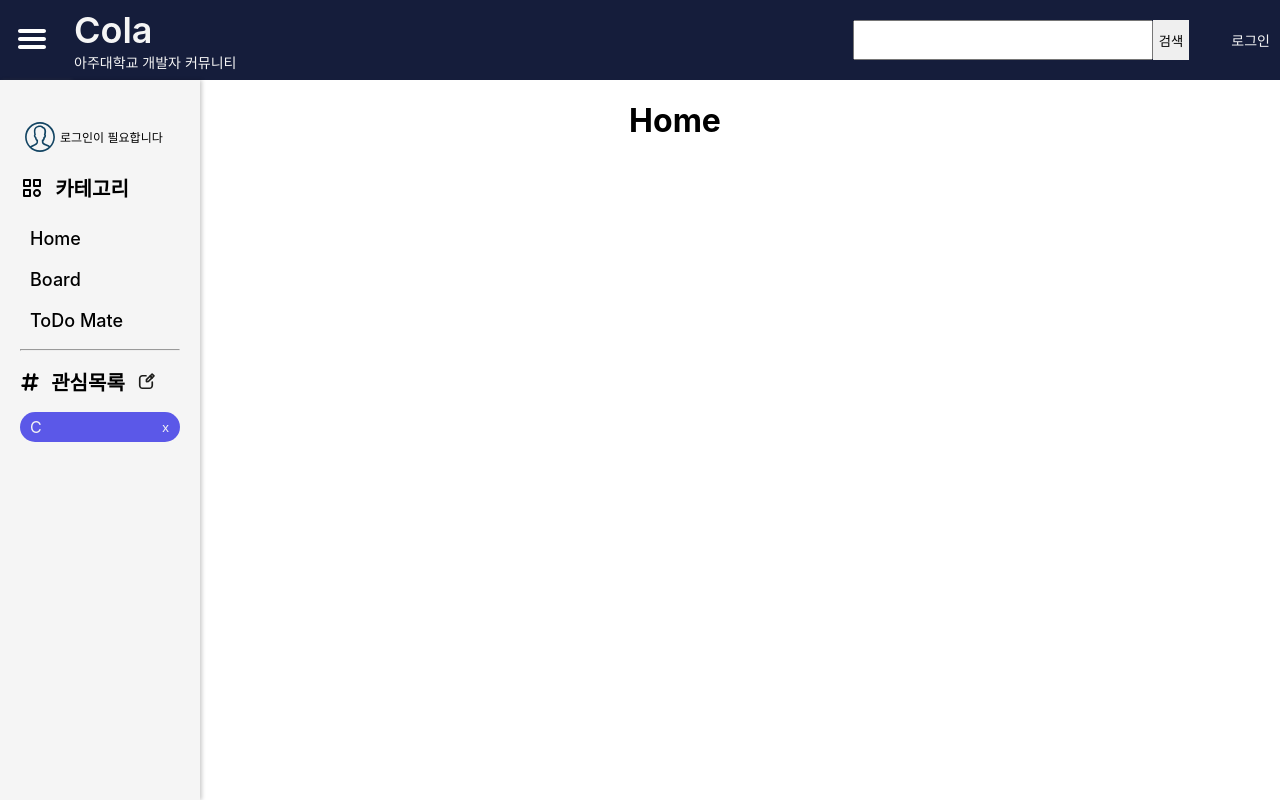
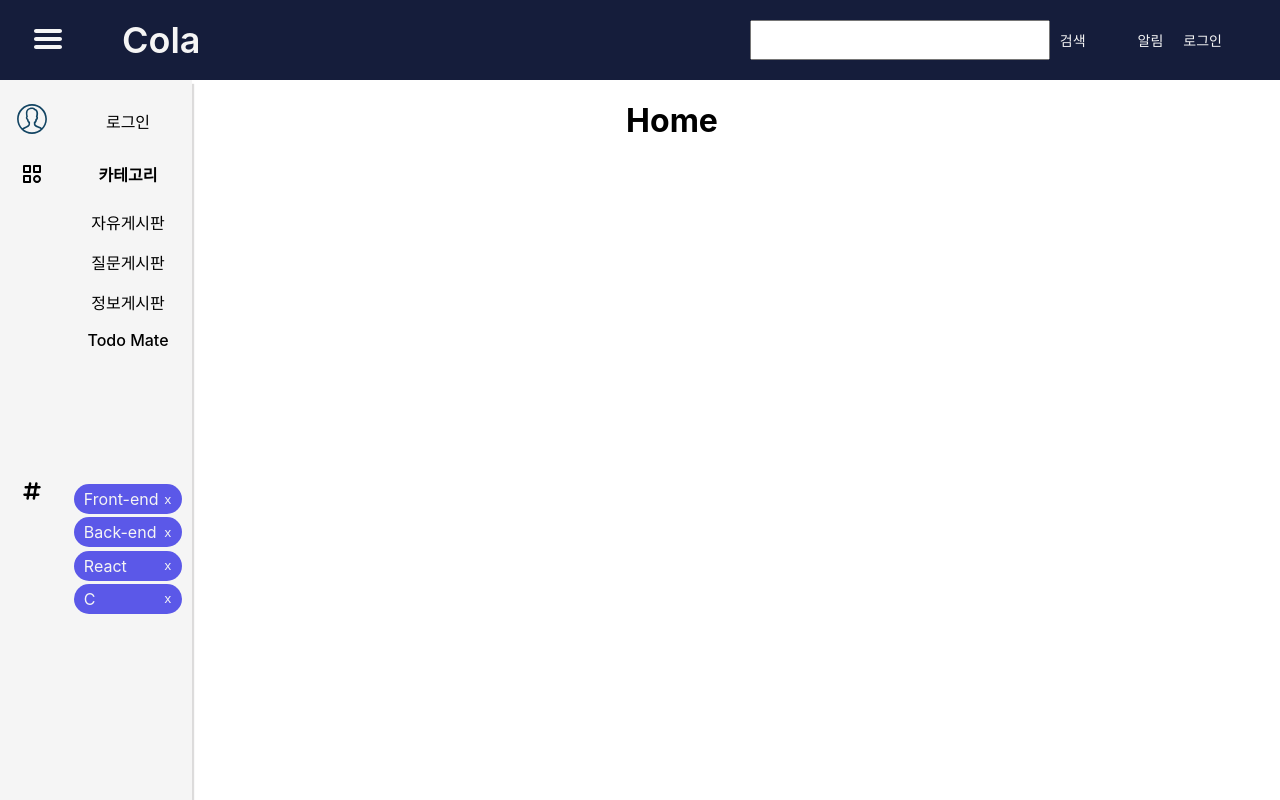
Before and after one commit to Coreight98/Cola_Web, a Next.js app: page / in a window 1280 px wide. Both pictures are taken after a click on the button 32 px from the left and 40 px from the top of the page. Built offline with nearby package versions, Linux system fonts and the light colour scheme.

Commit message:
refactor: modify Sidebar and Header structure
리코일 atom을 사용하였던 사이드바 관리를 props로 관리하도록 구조 변경=

```diff
--- a/src/components/Layout.tsx
+++ b/src/components/Layout.tsx
@@ -1,21 +1,20 @@
 import { ReactChild, ReactChildren } from 'react';
 
-import Header from '@molecules/header';
-import SideBar from '@molecules/sidebar';
+import Navigation from './organisms/Navigation';
 
 export default function Layout({ children }: { children: ReactChild | ReactChildren }) {
   return (
     <>
-      <Header />
-      <SideBar />
+      <Navigation />
       <div className="children">{children}</div>
       <style jsx>
         {`
           .children {
             display: flex;
             justify-content: center;
-            padding-left: 70px;
-            transition: 0.3s ease-in-out;
+            padding-top: 5rem;
+            padding-left: 4rem;
+            transition: 0.2s ease-in-out;
           }
         `}
       </style>
--- a/src/components/atoms/sidebar/index.ts
+++ /dev/null
@@ -1,6 +0,0 @@
-import { atom } from 'recoil';
-
-export const sideBarState = atom({
-  key: 'sidebar',
-  default: false,
-});
--- a/src/components/molecules/header/index.tsx
+++ b/src/components/molecules/header/index.tsx
@@ -1,41 +1,40 @@
+import { Dispatch, SetStateAction } from 'react';
+
 import { useRouter } from 'next/router';
-import { useRecoilState } from 'recoil';
 
-import { Container, TitleWrapper, MenuWrapper, MenuBtn, Title, SubTitle, HeaderBtn } from './styles';
+import { Container, TitleWrapper, MenuBtn, Title, HeaderBtn } from './styles';
 
 import MenuIcon from '@assets/icon/menu.svg';
-import { sideBarState } from '@components/atoms/sidebar';
 
-const Header = () => {
+export interface IHeader {
+  setSidebar: Dispatch<SetStateAction<boolean>>;
+}
+
+const Header = ({ setSidebar }: IHeader) => {
   const router = useRouter();
-
-  const [sidebar, setSideBar] = useRecoilState(sideBarState);
 
   return (
     <Container>
-      <div style={{ display: 'flex' }}>
-        <MenuBtn type="button" onClick={() => setSideBar(!sidebar)}>
-          <MenuIcon fill="#ffffff" />
+      <TitleWrapper>
+        <MenuBtn onClick={() => setSidebar((prev: boolean) => !prev)}>
+          <MenuIcon fill="#f5f5f5" />
         </MenuBtn>
-        <TitleWrapper>
-          <Title onClick={() => router.push('/')}>Cola</Title>
-          <SubTitle>아주대학교 개발자 커뮤니티</SubTitle>
-        </TitleWrapper>
-      </div>
-      <MenuWrapper>
-        {/* SearchBar Component */}
+        <Title>Cola</Title>
+      </TitleWrapper>
+      <div style={{ display: 'flex', margin: '0 2rem', justifyContent: 'space-around' }}>
         <div style={{ display: 'flex', margin: '0 2rem' }}>
           <input type="text" name="" id="" style={{ width: '300px', height: '40px' }} />
-          <button type="button" style={{ border: 'none' }}>
+          <HeaderBtn type="button" style={{ border: 'none' }}>
             검색
-          </button>
+          </HeaderBtn>
         </div>
+        <HeaderBtn>알림</HeaderBtn>
         {router.route !== '/signIn' && (
           <HeaderBtn type="button" onClick={() => router.push('/signIn')}>
             로그인
           </HeaderBtn>
         )}
-      </MenuWrapper>
+      </div>
     </Container>
   );
 };
--- a/src/components/molecules/header/styles.tsx
+++ b/src/components/molecules/header/styles.tsx
@@ -1,9 +1,11 @@
 import styled from '@emotion/styled';
 
 const Container = styled.div`
-  width: 100%;
-  height: 80px;
+  width: 100vw;
+  height: 5rem;
+  padding: 0 1rem;
   display: flex;
+  flex-direction: row;
   justify-content: space-between;
   align-items: center;
   background: #151d3b;
@@ -11,7 +13,9 @@ const Container = styled.div`
 `;
 const TitleWrapper = styled.div`
   display: flex;
-  flex-direction: column;
+  flex-direction: row;
+  align-items: center;
+  gap: 2rem;
 `;
 const MenuWrapper = styled.div`
   display: flex;
--- a/src/components/molecules/sidebar/index.tsx
+++ b/src/components/molecules/sidebar/index.tsx
@@ -1,13 +1,13 @@
 import { useRouter } from 'next/router';
-import { useRecoilValue } from 'recoil';
+import { useRecoilState, useRecoilValue } from 'recoil';
 
 import {
-  SimpleContainer,
   Container,
+  SidebarIconContainer,
+  SidebarTextContainer,
   ProfileWrapper,
-  Username,
-  SingInText,
-  CategoryTitle,
+  CategoryWrapper,
+  SidebarItem,
   CategoryItem,
 } from './styles';
 
@@ -18,17 +18,104 @@ import UserDefault from '@assets/icon/user_default.svg';
 import { sideBarState } from '@atoms/sidebar';
 import HashtagChip from '@components/atoms/hashtagChip';
 
-const SideBar = () => {
+const categories = [
+  {
+    id: 1,
+    title: '자유게시판',
+    link: '/board',
+  },
+  {
+    id: 2,
+    title: '질문게시판',
+    link: '/board',
+  },
+  {
+    id: 3,
+    title: '정보게시판',
+    link: '/board',
+  },
+  {
+    id: 4,
+    title: 'Todo Mate',
+    link: '/todomate',
+  },
+];
+const hashtags = [
+  {
+    id: 11,
+    title: 'Front-end',
+  },
+  {
+    id: 12,
+    title: 'Back-end',
+  },
+  {
+    id: 13,
+    title: 'React',
+  },
+  {
+    id: 14,
+    title: 'C',
+  },
+];
+
+export interface ISidebar {
+  sidebar: boolean;
+}
+const SideBar = ({ sidebar }: ISidebar) => {
   const router = useRouter();
-  const isSideBarOpen = useRecoilValue(sideBarState);
 
   return (
     <>
-      <Container isSideBarOpen={isSideBarOpen}>
+      <Container>
+        <SidebarIconContainer>
+          <ProfileWrapper>
+            <SidebarItem>
+              <UserDefault width="40px" height="40px" />
+            </SidebarItem>
+          </ProfileWrapper>
+          <CategoryWrapper>
+            <CategoryIcon />
+          </CategoryWrapper>
+          <CategoryWrapper>
+            <HashtagIcon width="20px" height="20px" />
+          </CategoryWrapper>
+        </SidebarIconContainer>
+        <SidebarTextContainer sidebar={sidebar}>
+          <ProfileWrapper onClick={() => router.push('/signIn')}>
+            <SidebarItem>로그인</SidebarItem>
+          </ProfileWrapper>
+          <CategoryWrapper>
+            <h4 style={{ padding: 0, margin: 0, marginBottom: '1rem' }}>카테고리</h4>
+            {categories.map((category) => (
+              <CategoryItem key={category.id} onClick={() => router.push(category.link)}>
+                {category.title}
+              </CategoryItem>
+            ))}
+          </CategoryWrapper>
+          <CategoryWrapper>
+            <section style={{}}>
+              {hashtags.map((hashtag) => (
+                <HashtagChip
+                  key={hashtag.id}
+                  title={hashtag.title}
+                  size="full"
+                  onClick={() => {
+                    console.log('onClick Category chip');
+                  }}
+                  onRemoveChip={() => {
+                    console.log('onRemove Chip');
+                  }}
+                />
+              ))}
+            </section>
+          </CategoryWrapper>
+        </SidebarTextContainer>
+      </Container>
+      {/* <Container isSideBarOpen={isSideBarOpen}>
         <ProfileWrapper>
           <UserDefault width="40px" height="40px" />
           <SingInText onClick={() => router.push('/signIn')}>로그인이 필요합니다</SingInText>
-          {/* <Username>은승균 님</Username> */}
         </ProfileWrapper>
 
         <CategoryTitle>
@@ -36,15 +123,11 @@ const SideBar = () => {
           <span>카테고리</span>
         </CategoryTitle>
         <section>
-          <CategoryItem onClick={() => router.push('/')}>
-            H<span>ome</span>
+          {categories.map((category) => (
+            <CategoryItem key={category.id} onClick={() => router.push(category.link)}>
+              {category.title}
             </CategoryItem>
-          <CategoryItem onClick={() => router.push('/board')}>
-            B<span>oard</span>
-          </CategoryItem>
-          <CategoryItem onClick={() => router.push('/todomate')}>
-            T<span>oDo Mate</span>
-          </CategoryItem>
+          ))}
         </section>
         <hr />
         <CategoryTitle>
@@ -53,20 +136,23 @@ const SideBar = () => {
 
           <EditIcon width="20px" height="20px" cursor="pointer" />
         </CategoryTitle>
-        <section>
+        <section style={{ display: 'flex', width: '180px', flexWrap: 'wrap' }}>
+          {hashtags.map((hashtag) => (
             <HashtagChip
-            title="C"
+              key={hashtag.id}
+              title={hashtag.title}
+              size="full"
               onClick={() => {
                 console.log('onClick Category chip');
               }}
               onRemoveChip={() => {
                 console.log('onRemove Chip');
               }}
-            size="full"
             />
+          ))}
         </section>
       </Container>
-      <SimpleContainer isSideBarOpen={isSideBarOpen}>
+      <SimpleContainer onClick={() => setSideBar(true)} isSideBarOpen={isSideBarOpen}>
         <ProfileWrapper>
           <UserDefault width="40px" height="40px" />
         </ProfileWrapper>
@@ -95,7 +181,7 @@ const SideBar = () => {
             size="small"
           />
         </section>
-      </SimpleContainer>
+      </SimpleContainer> */}
     </>
   );
 };
--- a/src/components/molecules/sidebar/styles.tsx
+++ b/src/components/molecules/sidebar/styles.tsx
@@ -1,76 +1,73 @@
 import styled from '@emotion/styled';
 
-export interface SideBarTheme {
-  sideBarWidth?: number;
-  isSideBarOpen?: boolean;
+export interface SidebarProps {
+  sidebar: boolean;
 }
 
-const SimpleContainer = styled.div<SideBarTheme>`
-  width: 70px;
-  padding: 20px;
-  display: block;
-  height: calc(100vh - 80px);
-  background-color: whitesmoke;
+const Container = styled.div`
   position: fixed;
-  z-index: ${(props) => (props.isSideBarOpen ? '0' : '100')};
-  transition-delay: ${(props) => (props.isSideBarOpen ? '0' : '.3s')};
-  box-shadow: 2px 0px 4px 0px #7a7a7a32;
-  div {
-    justify-content: center;
+  margin-top: 5rem;
+  height: calc(100vh - 5rem);
+  width: 12rem;
+  display: flex;
+`;
+const SidebarContainer = styled.div`
+  display: flex;
+  flex-direction: column;
+  padding: 1rem 0;
+  align-items: center;
+  background: whitesmoke;
+`;
+const SidebarIconContainer = styled(SidebarContainer)`
+  width: 4rem;
+`;
+const SidebarTextContainer = styled(SidebarContainer)<SidebarProps>`
+  display: ${(props) => (props.sidebar ? 'flex' : 'none')};
+  transition: 200ms all;
+  width: ${(props) => (props.sidebar ? '8rem' : '0')};
+  box-shadow: 2px 4px 1px 0px rgb(212 211 211 / 80%);
+  position: relative;
+`;
+
+const SidebarItem = styled.span`
+  cursor: pointer;
+  &:hover {
+    opacity: 0.7;
   }
 `;
-const Container = styled.div<SideBarTheme>`
-  width: 200px;
-  display: block;
-  height: calc(100vh - 80px);
-  background-color: whitesmoke;
-  padding: 20px;
-  position: fixed;
-  left: ${(props) => (props.isSideBarOpen ? '0' : '-130px')};
-  transition: 0.3s ease-in-out;
-  z-index: ${(props) => (props.isSideBarOpen ? '100' : '0')};
-  box-shadow: 2px 0px 4px 0px #00000033;
-`;
-const ProfileWrapper = styled.section`
+const ProfileWrapper = styled.div`
+  height: 4rem;
   display: flex;
   align-items: center;
-  margin: 1rem 0;
 `;
-const Username = styled.p<SideBarTheme>`
-  padding: 0 0.5rem;
-  font-size: 18px;
-  font-weight: 600;
-  overflow-x: hidden;
-`;
-const SingInText = styled.p`
-  padding: 0.5 0rem;
-  font-size: 12px;
-  cursor: pointer;
-  &:hover {
-    color: #666666;
+const CategoryWrapper = styled.div`
+  display: flex;
+  flex-direction: column;
+  align-items: center;
+  padding: 1rem 0;
+  width: 100%;
+  height: 400px;
+  overflow-y: scroll;
+  &::-webkit-scrollbar {
+    width: 0;
+  }
+  &::-webkit-scrollbar-thumb {
+    border-radius: 100%;
   }
 `;
-const CategoryTitle = styled.div<SideBarTheme>`
-  display: flex;
-  align-items: center;
-  gap: 0.7rem;
-  margin: 1rem 0;
-  overflow-x: hidden;
-  span {
-    font-weight: 600;
-    font-size: 20px;
-  }
-`;
-const CategoryItem = styled.p<SideBarTheme>`
-  font-size: 18px;
+const CategoryItem = styled(SidebarItem)`
+  font-size: 1rem;
   font-weight: 500;
+  padding: 0.5rem 0;
   margin: 0;
-  padding: 10px;
-  cursor: pointer;
-  /* transition: 0.5s ease-in-out; */
-  &:hover {
-    color: #151d3b;
-  }
 `;
 
-export { SimpleContainer, Container, ProfileWrapper, Username, SingInText, CategoryTitle, CategoryItem };
+export {
+  Container,
+  SidebarIconContainer,
+  SidebarTextContainer,
+  ProfileWrapper,
+  CategoryWrapper,
+  SidebarItem,
+  CategoryItem,
+};
--- /dev/null
+++ b/src/components/organisms/Navigation/index.tsx
@@ -0,0 +1,33 @@
+import { useEffect, useState } from 'react';
+
+import styled from '@emotion/styled';
+import { useRouter } from 'next/router';
+
+import Header from '@molecules/header';
+import SideBar from '@molecules/sidebar';
+
+const Container = styled.div`
+  position: fixed;
+  width: 100vw;
+  height: 5rem;
+  background: salmon;
+`;
+
+const Navigation = () => {
+  const [sidebar, setSidebar] = useState(false);
+  const router = useRouter();
+
+  useEffect(() => {
+    const handleRouteChange = () => {
+      setSidebar(false);
+    };
+    router.events.on('routeChangeStart', handleRouteChange);
+  }, []);
+  return (
+    <Container>
+      <SideBar sidebar={sidebar} />
+      <Header setSidebar={setSidebar} />
+    </Container>
+  );
+};
+export default Navigation;
```
Lines whose indentation alone changed are shown as unchanged.
